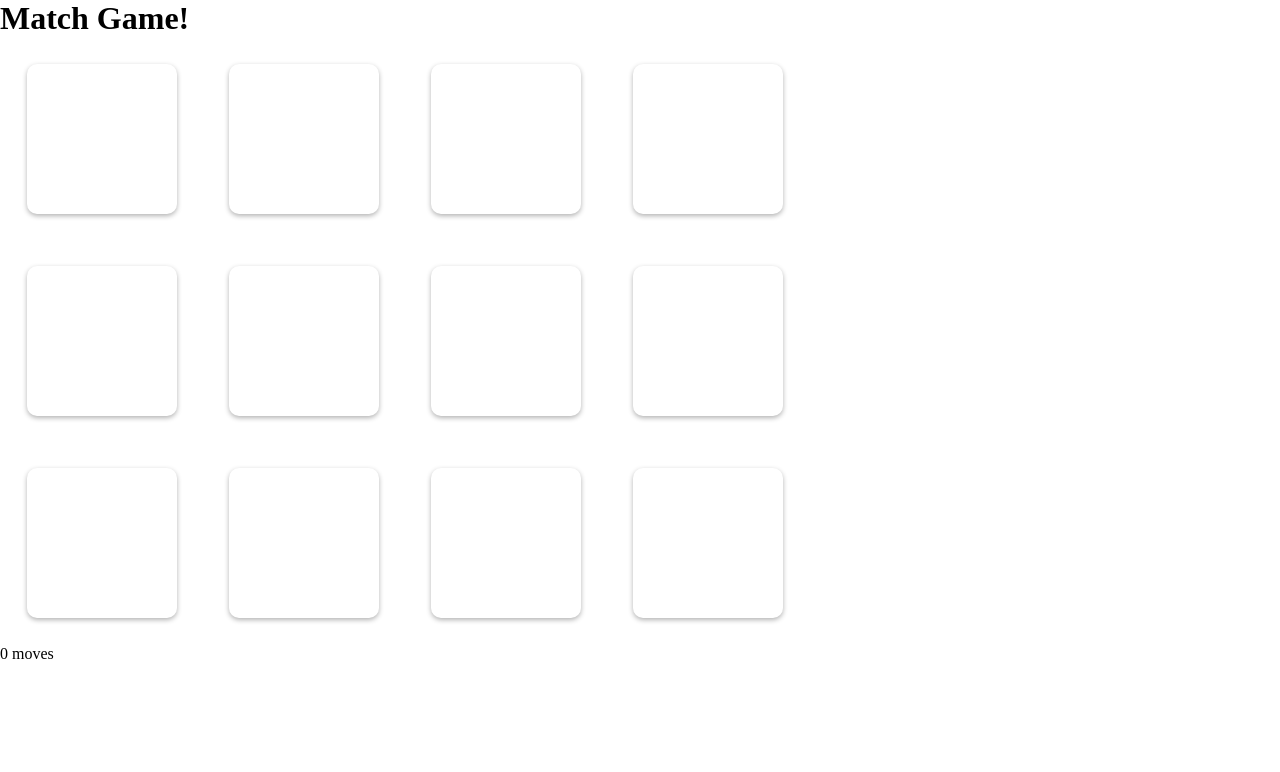
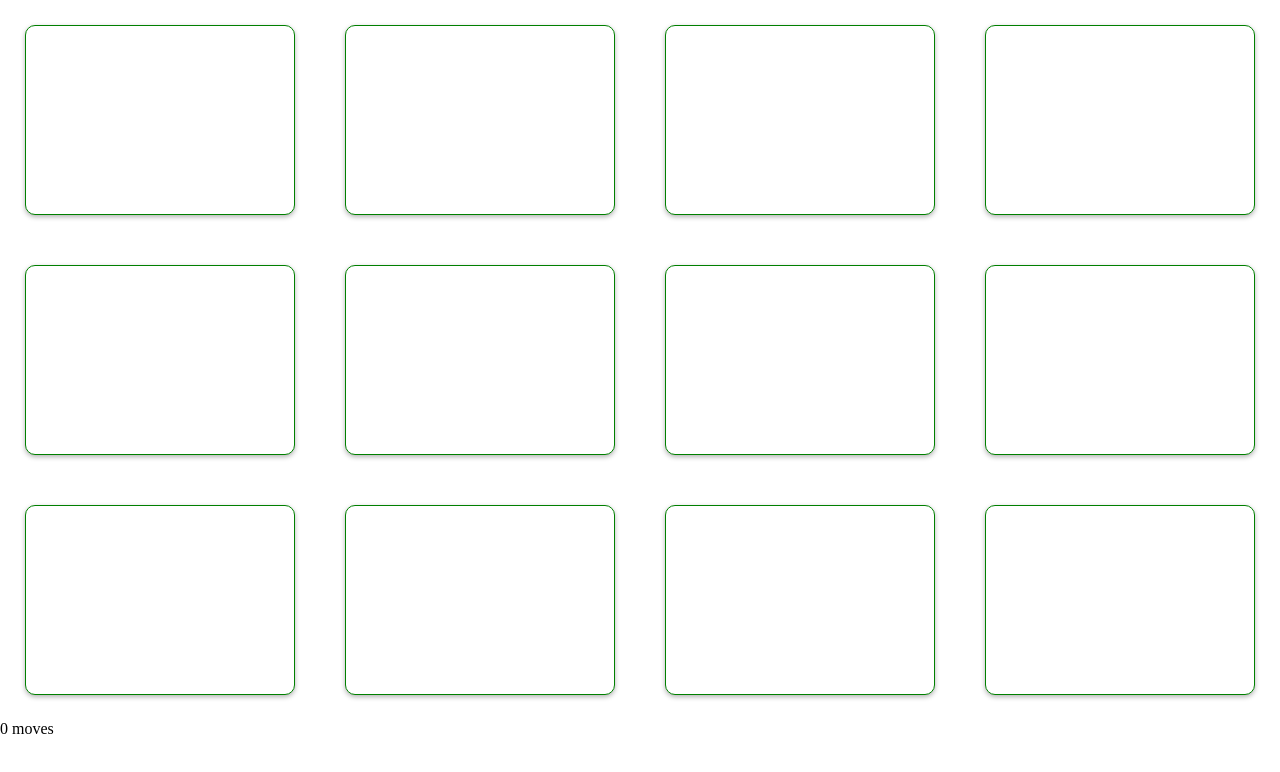
Before and after one commit to StephenFluin/match, an Angular app: page / in a window 1280 px wide. Shown: the top 772 px of the page. Built offline with nearby package versions, Linux system fonts and the light colour scheme.

Commit message:
feat: more symbols, layout improvements

```diff
--- a/src/app/app.component.html
+++ b/src/app/app.component.html
@@ -1,13 +1,13 @@
-<h1>Match Game!</h1>
-<table>
+<div class="grid">
   @for( row of grid; track $index) {
-  <tr class="row">
+  <div class="row">
     @for(cell of row; track $index) {
-    <td class="col">
+    <div class="col">
       <div class="card" [ngClass]="cell.flipped ? 'is-flipped' : ''">
-        <div class="card__face card__face--back">
-          {{ cell.picture }}
-        </div>
+        <div
+          class="card__face card__face--back"
+          [innerHTML]="cell.picture"
+        ></div>
         <div class="card__face card__face--front" (click)="toggle(cell)">
           <span>{{ bgPicture }}</span>
         </div>
@@ -15,9 +15,9 @@
       <!-- <span style="font-size: 12px"
         >Flipped: {{ cell.flipped }} Matched: {{ cell.matched }}</span
       > -->
-    </td>
+    </div>
     }
-  </tr>
+  </div>
   }
-</table>
+</div>
 <div>{{ moves }} moves</div>
--- a/src/app/app.component.ts
+++ b/src/app/app.component.ts
@@ -1,6 +1,9 @@
 import { JsonPipe, NgClass } from '@angular/common';
 import { ChangeDetectorRef, Component } from '@angular/core';
 import { RouterOutlet } from '@angular/router';
+
+const splitEmoji = (s: string) =>
+  [...new Intl.Segmenter().segment(s)].map((x) => x.segment);
 
 interface Card {
   x?: number;
@@ -15,14 +18,16 @@ interface Card {
   standalone: true,
   imports: [RouterOutlet, JsonPipe, NgClass],
   templateUrl: './app.component.html',
-  styleUrl: './app.component.scss',
 })
 export class AppComponent {
   title = 'match';
   width = 4;
   height = 3;
   grid: Card[][] = [];
-  symbols = ['😍', '🤢', '💩', '💋', '👩‍🎤', '🧜‍♀️', '👑'];
+
+  symbols = splitEmoji(
+    '😍🤢💩💋👩‍🎤🧜‍♀️👑🍱🍕🍿⚽️🏀🏈✈️🛳🎡🎢🛝🏩📪✏️🔍💵🔔🇺🇸🇨🇷🇬🇧🇦🇺'
+  );
   bgPicture = '';
 
   firstPick?: Card;
--- a/src/styles.scss
+++ b/src/styles.scss
@@ -1,20 +1,36 @@
-/* You can add global styles to this file, and also import other style files */
 * {
   margin: 0;
   padding: 0;
   box-sizing: border-box;
 }
-table {
+
+.grid {
+  width: 100vw;
+  height: calc(100vh - 80px);
+}
+.grid {
   font-size: 80px;
+  display: flex;
+  flex-direction: column;
+}
+.row {
+  display: flex;
+  flex-grow: 1;
+}
+.col {
+  flex-grow: 1;
 }
 
 .card {
-  width: 150px;
-  height: 150px;
   margin: 25px;
   perspective: 800px; /* Adds perspective for the 3D flip */
+  min-width: 80px;
+  min-height: 80px;
+  width: calc(100% - 50px);
+  height: calc(100% - 50px);
 }
 .card__face {
+  border: 1px solid green;
   position: absolute;
   width: 100%;
   height: 100%;
```
Also changed, not shown: src/app/app.component.scss (deleted).
